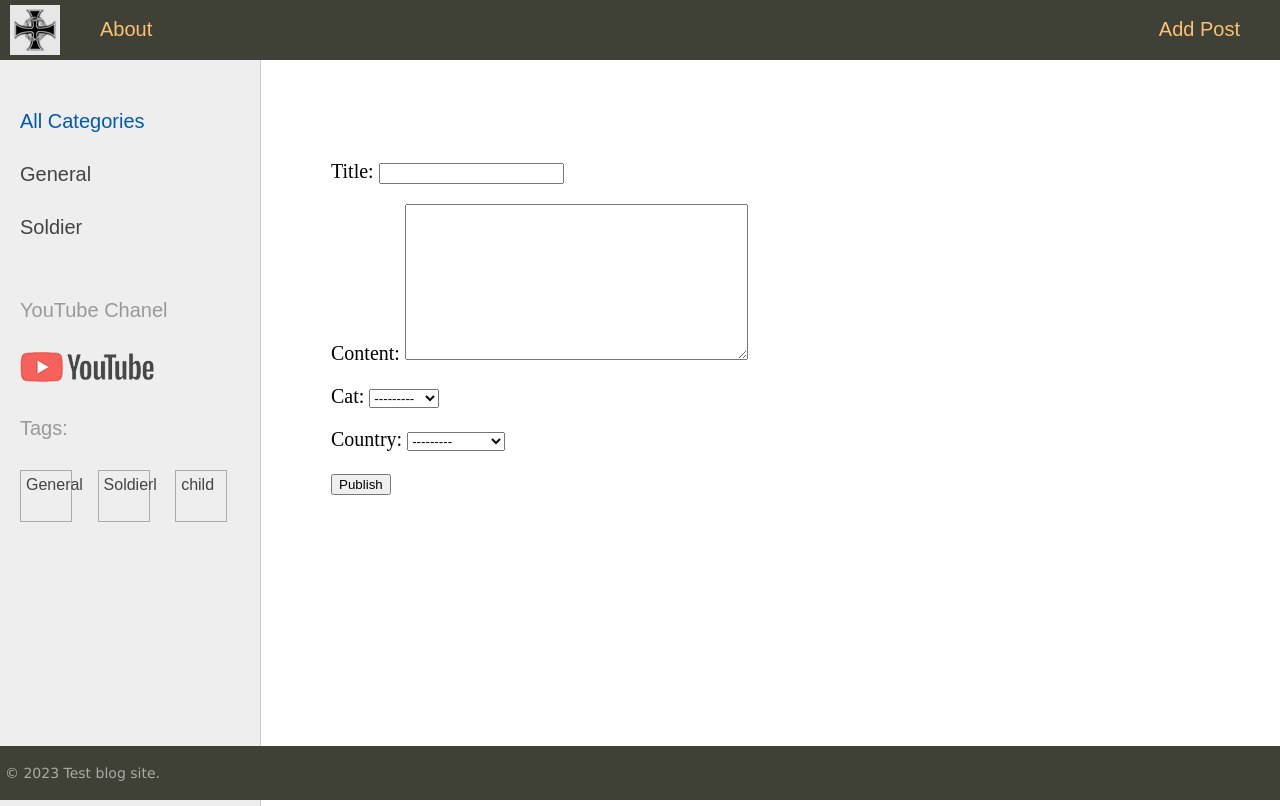
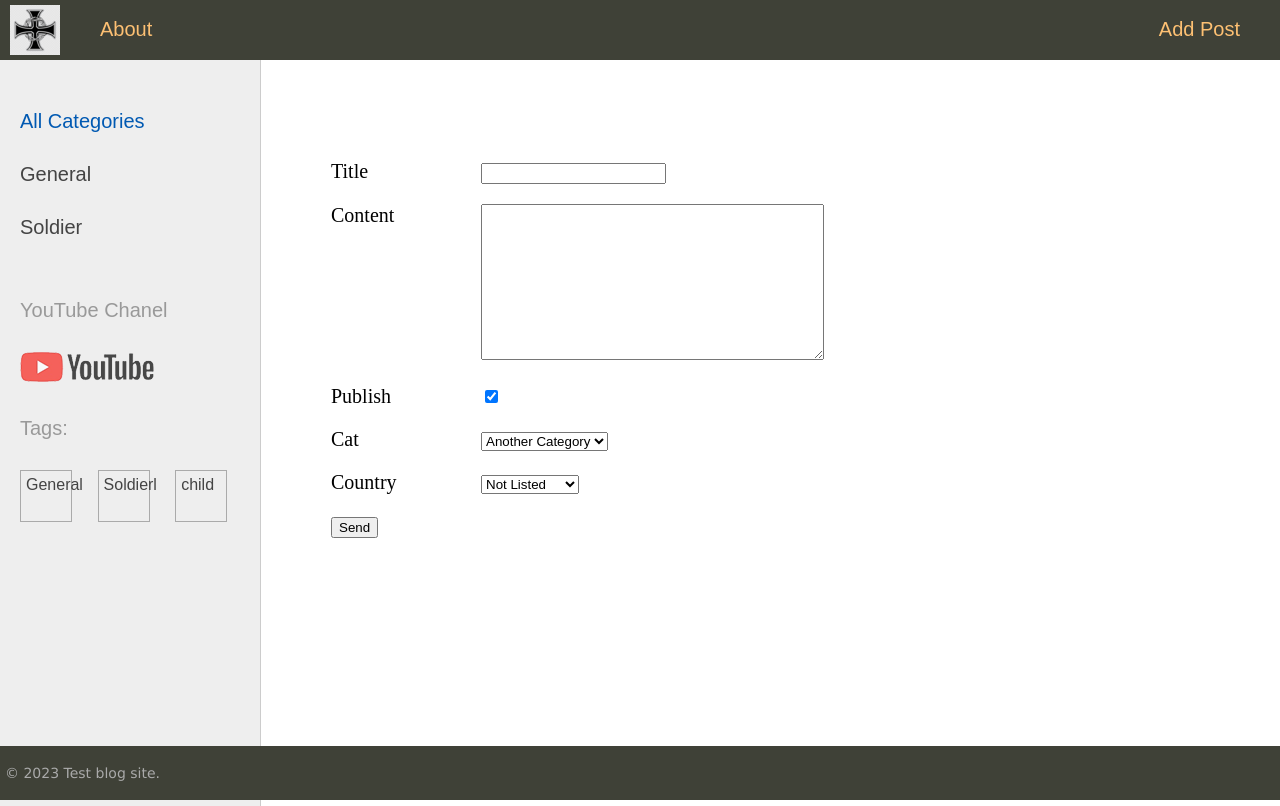
Before and after one commit to YaroslawShmygelski/Django_WW2_Forum, a Django app: page /addpost in a window 1280 px wide. Run offline with Django 4.2, Linux system fonts and the light colour scheme; data comes from the database, SQL or seed files in the repository.

Commit message:
Added form loop, modified forms arguments

```diff
--- a/firstsite/sitetest/form.py
+++ b/firstsite/sitetest/form.py
@@ -4,7 +4,8 @@
 
 
 class CreateForm(forms.Form):
-    title = forms.CharField(max_length=255)
+    title = forms.CharField(max_length=255, label="Title")
     content = forms.CharField(widget=forms.Textarea())
-    cat = forms.ModelChoiceField(queryset=Category.objects.all())
-    country = forms.ModelChoiceField(queryset=Country.objects.all(), required=False)
+    publish=forms.BooleanField(required=False, label="Publish", initial=True)
+    cat = forms.ModelChoiceField(queryset=Category.objects.all(), empty_label="Another Category")
+    country = forms.ModelChoiceField(queryset=Country.objects.all(), required=False, empty_label="Not Listed")
--- a/firstsite/sitetest/templates/sitetest/addpost.html
+++ b/firstsite/sitetest/templates/sitetest/addpost.html
@@ -1,9 +1,16 @@
 {%extends 'base.html'%}
 
 {% block content%}
-<form action="", method="Post">
-    {%csrf_token%}
-    {{form.as_p}}
-    <p> <button type="submit" > Publish </button> </p>
-</form>
-{%endblock%}
+<form action="" , method="Post">
+    <form action="" method="post">
+        {% csrf_token %}
+        <div class="form-error">{{ form.non_field_errors }}</div>
+        {% for f in form %}
+        <p><label class="form-label" for="{{ f.id_for_label }}">{{ f.label }}</label>{{ f }}</p>
+        <div class="form-error">{{ f.errors }}</div>
+        {% endfor %}
+        <p>
+            <button type="submit">Send</button>
+        </p>
+    </form>
+    {%endblock%}
```
